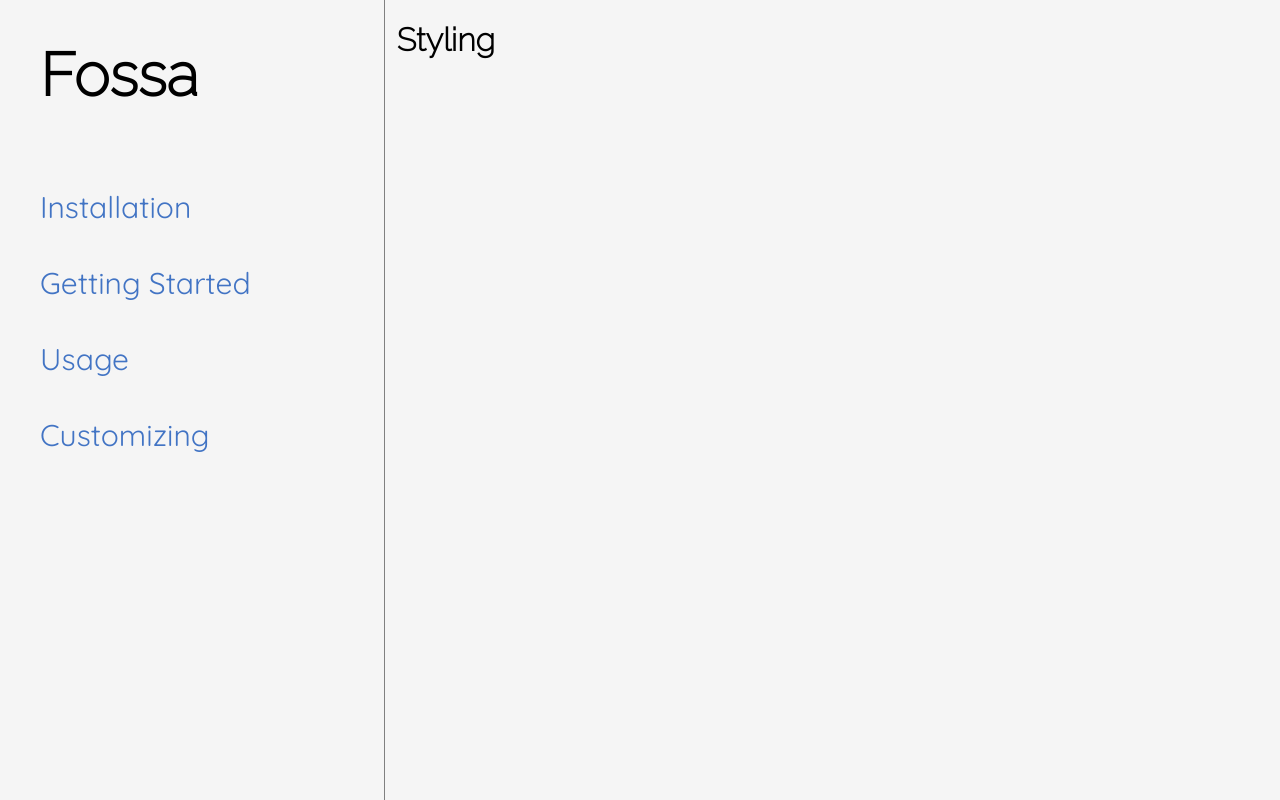
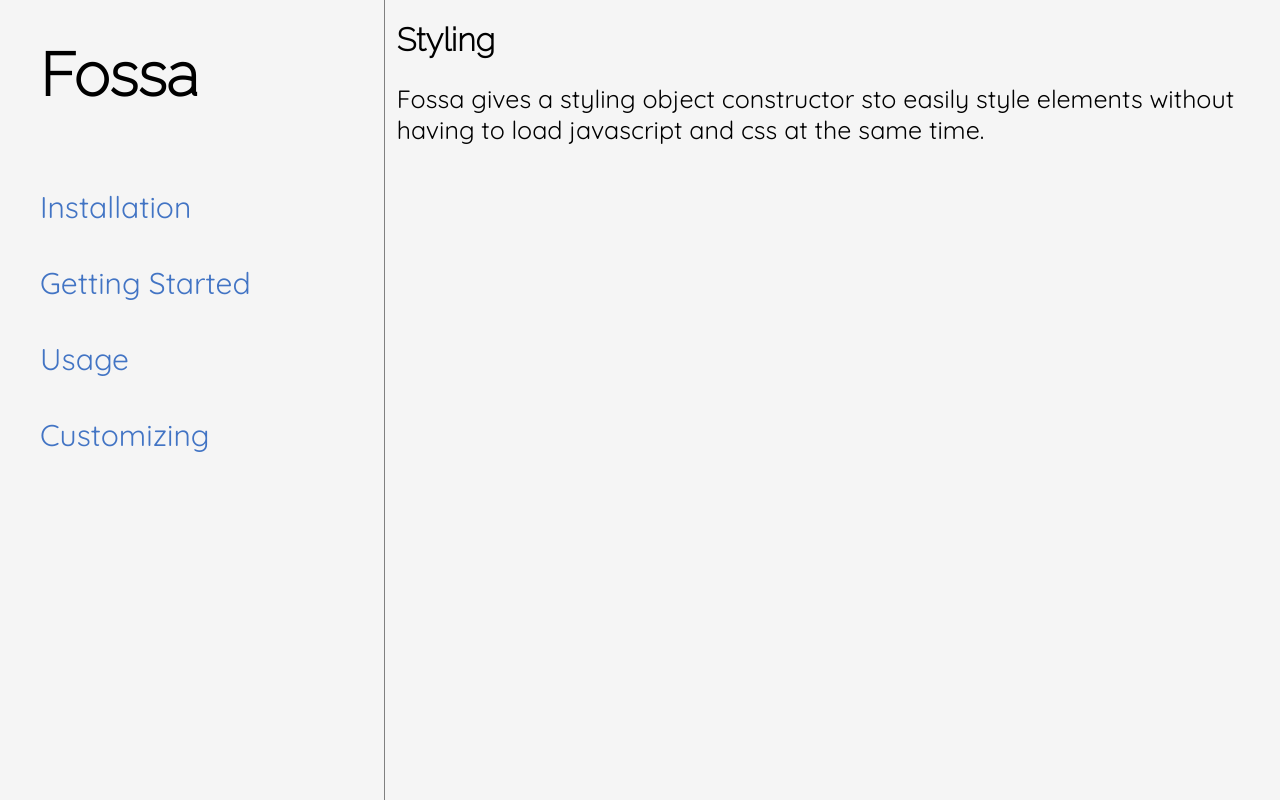
Before and after one commit to talonbragg/fossajs, a plain HTML site: page docs/styling.html in a window 1280 px wide. Drawn offline with Linux system fonts and the light colour scheme.

Commit message:
Update styling.html

```diff
--- a/docs/styling.html
+++ b/docs/styling.html
@@ -20,6 +20,7 @@
     </div>
     <div class="right">
       <h1>Styling</h1>
+      <p>Fossa gives a styling object constructor sto easily style elements without having to load javascript and css at the same time.</p>
     </div>
   </body>
 </html>
```
